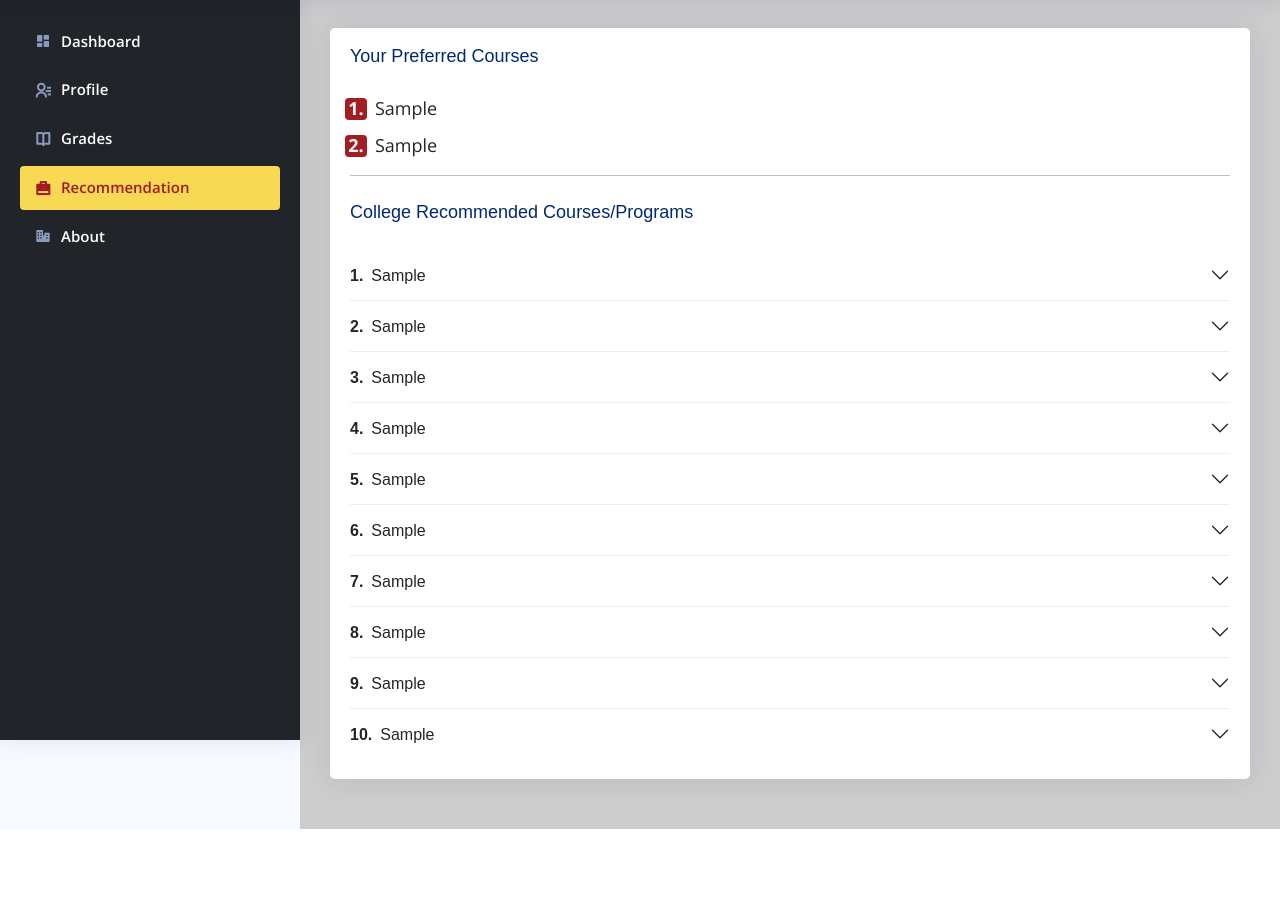
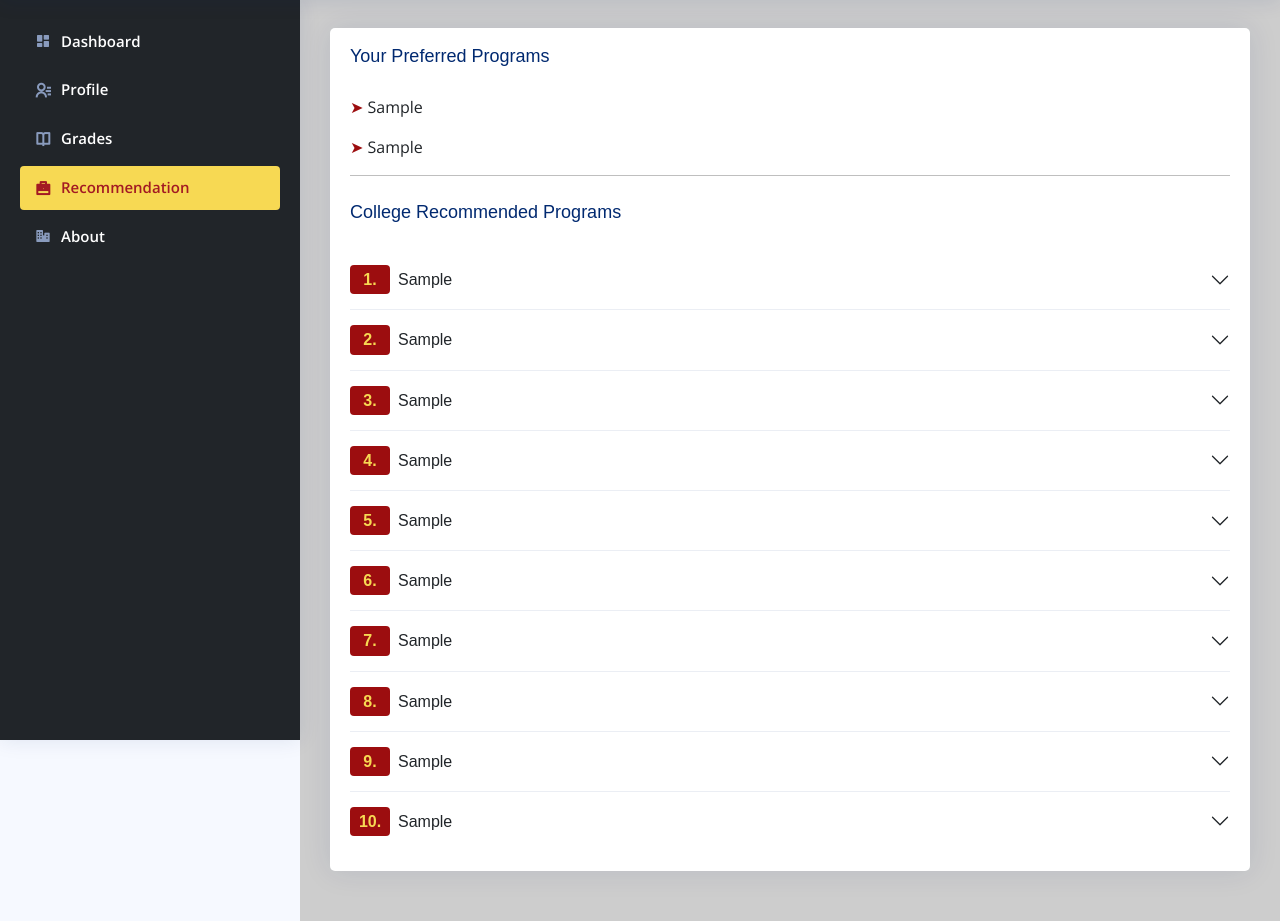
Before and after one commit to andraannn/program-recommendation-information-system-pris-, a Flask app: page /student/recommendation in a window 1280 px wide. Shown: the part 60-981 px from the top of the page. Before the commit the page ends 889 px from the top, so only its background shows below. Run offline with Flask 3, Linux system fonts and the light colour scheme; the visitor is signed in with stand-in values (Sample User, id 1); a database or web service that is not in the repository returns one stand-in record (values such as "Sample title"); parts of the project's set-up code (start-up, migrations or seed data) failed here and were passed over; some libraries are stand-ins or nearby versions.

Commit message:
Removed psycopg2 import, updated CSS and HTML files for student recommendation and dashboard templates, and refactored code for preferred courses and college recommended programs.

```diff
--- a/model.py
+++ b/model.py
@@ -1,5 +1,4 @@
 import pandas as pd
-import psycopg2
 from admissions_predictor import prediction_per_program
 from recommendation_logic import recommend_program
 import argparse
--- a/static/assets2/css/student_recommendation.css
+++ b/static/assets2/css/student_recommendation.css
@@ -9,7 +9,7 @@
   }
 }
 
-.custom-bullet {
+/* .custom-bullet {
   position: relative;
   padding-left: 25px;
   margin-bottom: 10px;
@@ -51,7 +51,7 @@
   line-height: 20px;
   border-radius: 4px;
   font-weight: bold;
-}
+} */
 
 .custom-btn {
   background-color: #a41d21;
@@ -126,6 +126,18 @@
   color: #A31A23;
 }
 
+.program-number {
+  display: inline-block;
+  width: 2.5rem; /* Increase width to fit double digits */
+  text-align: center;
+  font-size: 1rem;
+  color: #f7d953;
+  font-weight: bold;
+  padding: 5px;
+  border-radius: 4px;
+  background-color: #9c0d0f;
+}
+
 @media (max-width: 768px) {
   .form-grid {
     grid-template-columns: 1fr; /* Switch to one column */
--- a/templates/student/dashboard.html
+++ b/templates/student/dashboard.html
@@ -141,7 +141,7 @@
 
       <div class="card d-flex">
         <p id="greeting">{{ f_name }}!</p>
-        <span style="font-size: medium; font-weight: 400; color: white; text-shadow: 2px 2px 4px #000000;">Quote of the Day: <em id="quote"></em></span>
+        <span style="font-size: medium; font-weight: 300; color: white; text-shadow: 2px 2px 4px #000000;">Quote of the Day: <em id="quote"></em></span>
       </div>
       <div class="alert alert-warning alert-dismissible fade show mx-auto" role="alert" style="color:#000; font-size: 15px;">
         <b>NOTE:</b> Students should review their data in the <b>Profile Page</b> and check <b>Recommendation Page</b> to view the recommended courses.
--- a/templates/student/recommendation.html
+++ b/templates/student/recommendation.html
@@ -145,9 +145,9 @@
 
             <div class="card">
               <div class="card-body mt-2">
-                  <h5 class="card-title">Your Preferred Courses</h5>
-                  <p class="custom-bullet">{{student['pref_course1']}}</p>
-                  <p class="custom-bullet_2">{{student['pref_course2']}}</p>
+                  <h5 class="card-title">Your Preferred Programs</h5>
+                  <p><span style="color: #9c0d0f;">&#10148;&nbsp;</span>{{student['pref_course1']}}</p>
+                  <p><span style="color: #9c0d0f;">&#10148;&nbsp;</span>{{student['pref_course2']}}</p>
                   <hr style="border-color: #000">
                   {% if user['status'] != 'verified' %}
                   <div class="alert alert-info" role="alert">
@@ -157,9 +157,9 @@
                     </small>
                   </div>
                   {% endif %}
-                  <h5 class="card-title">College Recommended Courses/Programs</h5>
+                  <h5 class="card-title">College Recommended Programs</h5>
 
-                  {% if student_rc %}
+                    {% if student_rc %}
                     <!-- Recommended Courses -->
                     <div class="accordion accordion-flush" id="accordionFlushExample">
                         {% for i in range(1, 11) %}
@@ -168,7 +168,7 @@
                                 <div class="accordion-item">
                                     <h2 class="accordion-header" id="flush-heading{{ i }}">
                                         <button class="accordion-button collapsed" type="button" data-bs-toggle="collapse" data-bs-target="#flush-collapse{{ i }}" aria-expanded="false" aria-controls="flush-collapse{{ i }}">
-                                            <b class="me-2">{{ i }}.</b>
+                                            <b class="me-2 program-number">{{ i }}.</b>
                                             {% set course_definition = get_course_definition(rc) %}
                                             {{ course_definition.display_name }}
                                         </button>
```
